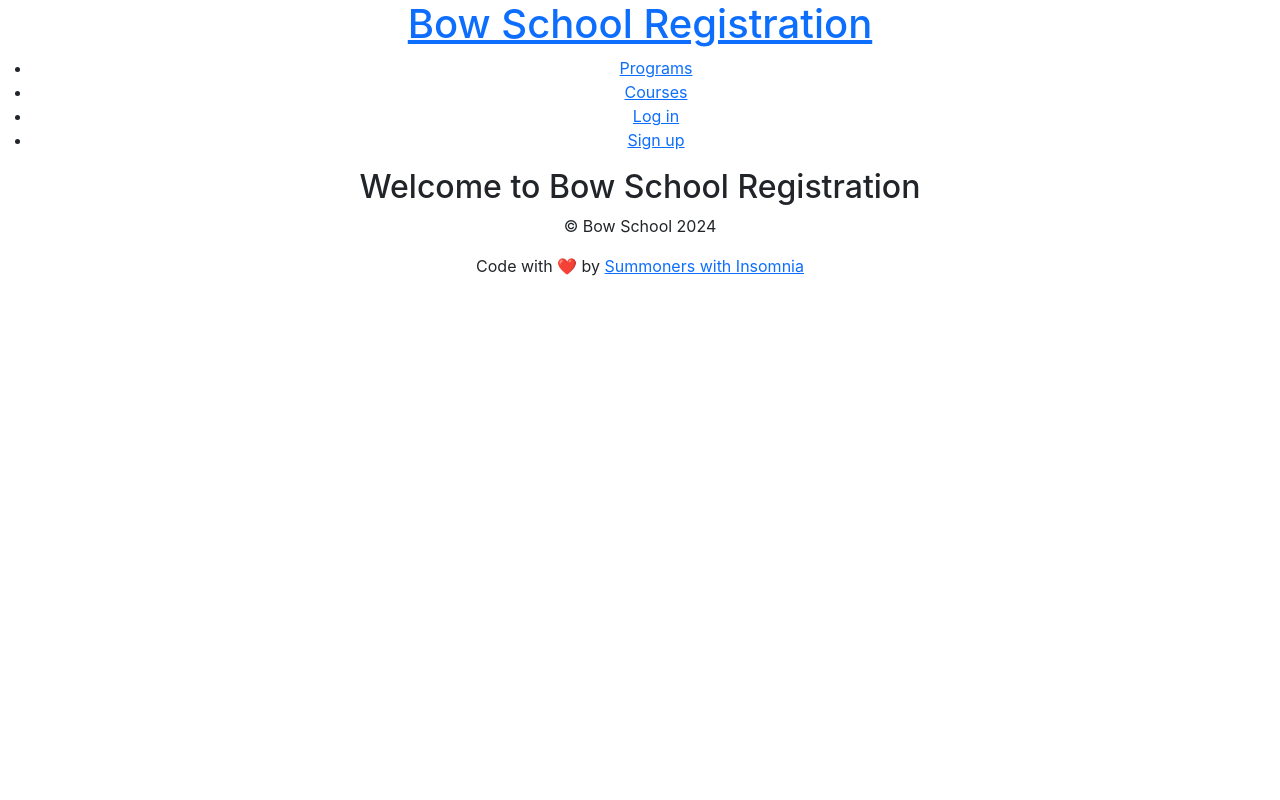
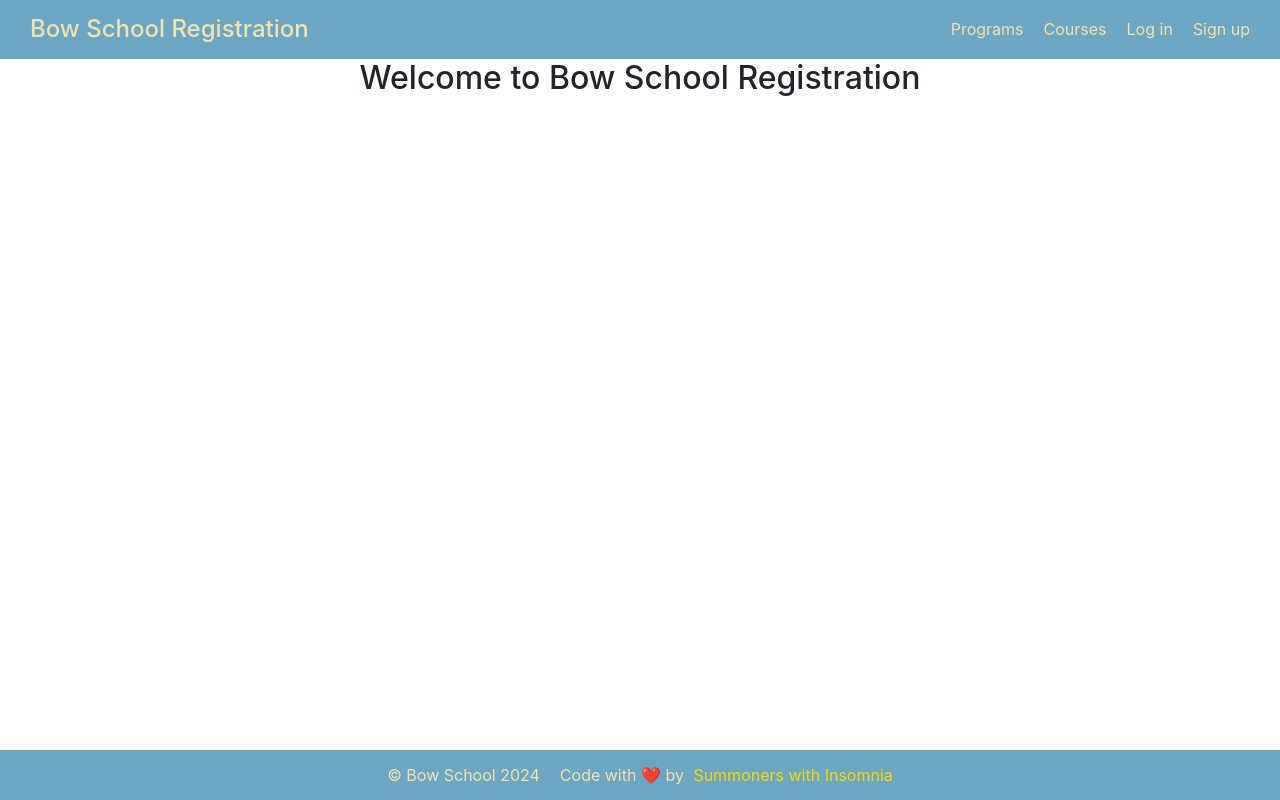
Before and after one commit to SummonersWithInsomnia/bow, a React (Create React App) app: page / in a window 1280 px wide. Built offline with nearby package versions, Linux system fonts and the light colour scheme.

Commit message:
Added styles for html elements

```diff
--- a/src/App.css
+++ b/src/App.css
@@ -36,3 +36,187 @@
     transform: rotate(360deg);
   }
 }
+
+/* footer */
+footer {
+  background-color: #6CA6C1;
+  justify-content: center;
+  padding: 0 20px;
+  text-align: center;
+  position: fixed;
+  bottom: 0;
+  width: 100%;
+  height: 50px;
+  display: flex;
+  align-items: center;
+}
+
+footer p {
+  margin: 0 10px;
+  color: #F4E3B2;
+  display: inline;
+}
+
+footer a {
+  color: #ffd700;
+  text-decoration: none;
+  margin-left: 5px;
+}
+
+footer a:hover {
+  text-decoration: underline;
+  color: #F4E3B2;
+}
+
+footer span {
+  margin: 0 10px;
+}
+
+
+/* Header */
+header {
+  display: flex;
+  justify-content: space-between;
+  align-items: center;
+  background-color: #6CA6C1;
+  padding: 15px 30px;
+}
+
+header h1 {
+  font-size: 24px;
+  margin: 0;
+}
+
+header h1 a {
+  text-decoration: none;
+  color: #F4E3B2;
+}
+
+nav ul {
+  display: flex;
+  list-style: none;
+  padding: 0;
+  margin: 0;
+}
+
+nav ul li {
+  margin-right: 20px;
+}
+
+nav ul li a {
+  text-decoration: none;
+  color: #F4E3B2;
+  font-size: 16px;
+}
+
+nav ul li a:hover {
+  color: #ffd700;
+  text-decoration: underline;
+}
+
+nav ul li:last-child {
+  margin-right: 0;
+}
+
+
+/* Form */
+
+form {
+  max-width: 400px;
+  margin: 100px auto;
+  padding: 20px;
+  background-color: #f9f9f9;
+  border-radius: 10px;
+  box-shadow: 0 4px 8px rgba(0, 0, 0, 0.1);
+
+}
+
+form h2 {
+  text-align: center;
+  color: #302E41;
+  font-size: 24px;
+  margin-bottom: 20px;
+}
+
+form input {
+  width: 100%;
+  padding: 10px;
+  margin-bottom: 15px;
+  border: 1px solid #cccccc;
+  border-radius: 5px;
+  font-size: 14px;
+}
+
+form p {
+  color: black;
+  font-weight:500;
+  text-align: center;
+}
+
+form button[name="btnLogin"] {
+  width: 100%;
+  padding: 10px;
+  background-color: #6CA6C1;
+  color: #F4E3B2;
+  border: none;
+  border-radius: 5px;
+  cursor: pointer;
+  font-size: 16px;
+}
+
+form button[name="btnLogin"]:hover {
+  background-color: #5a94ac;
+  color: #ffd700;
+}
+
+form button[name="btnSignup"] {
+  width: 100%;
+  padding: 10px;
+  background-color: #6CA6C1;
+  color: #F4E3B2;
+  border: none;
+  border-radius: 5px;
+  cursor: pointer;
+  font-size: 16px;
+}
+
+form button[name="btnSignup"]:hover {
+  background-color: #5a94ac;
+  color: #ffd700;
+}
+
+form button {
+  width: 100%;
+  padding: 10px;
+  background-color: #dddddd;
+  color: #333333;
+  border: none;
+  border-radius: 5px;
+  cursor: pointer;
+  font-size: 16px;
+}
+
+form button:hover {
+  background-color: #cccccc;
+}
+
+form a {
+  color: #6CA6C1;
+  text-decoration: none;
+}
+
+form a:hover {
+  text-decoration: underline;
+}
+
+/* for the dropdown */
+form select {
+  width: 100%;
+  padding: 10px;
+  margin-bottom: 15px;
+  border: 1px solid #cccccc;
+  border-radius: 5px;
+  font-size: 14px;
+  background-color: white;
+  cursor: pointer;
+}
```
